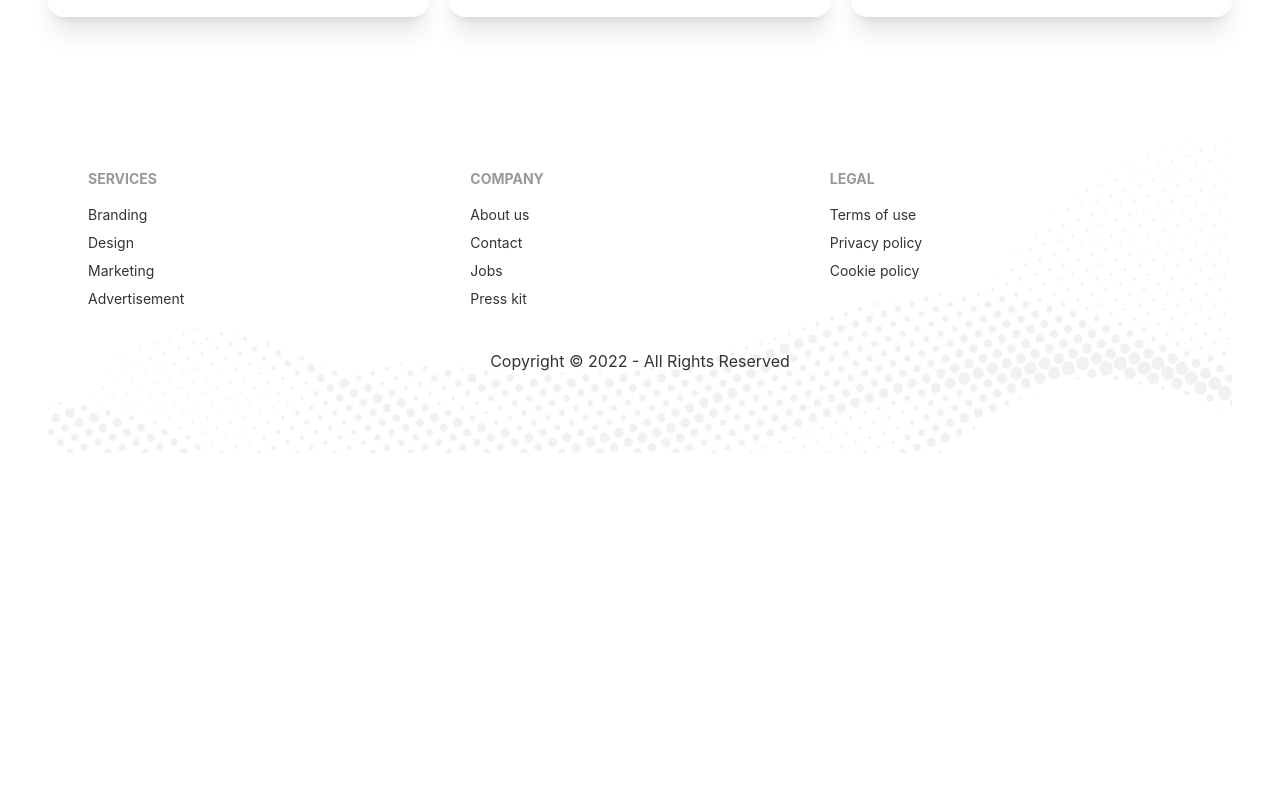
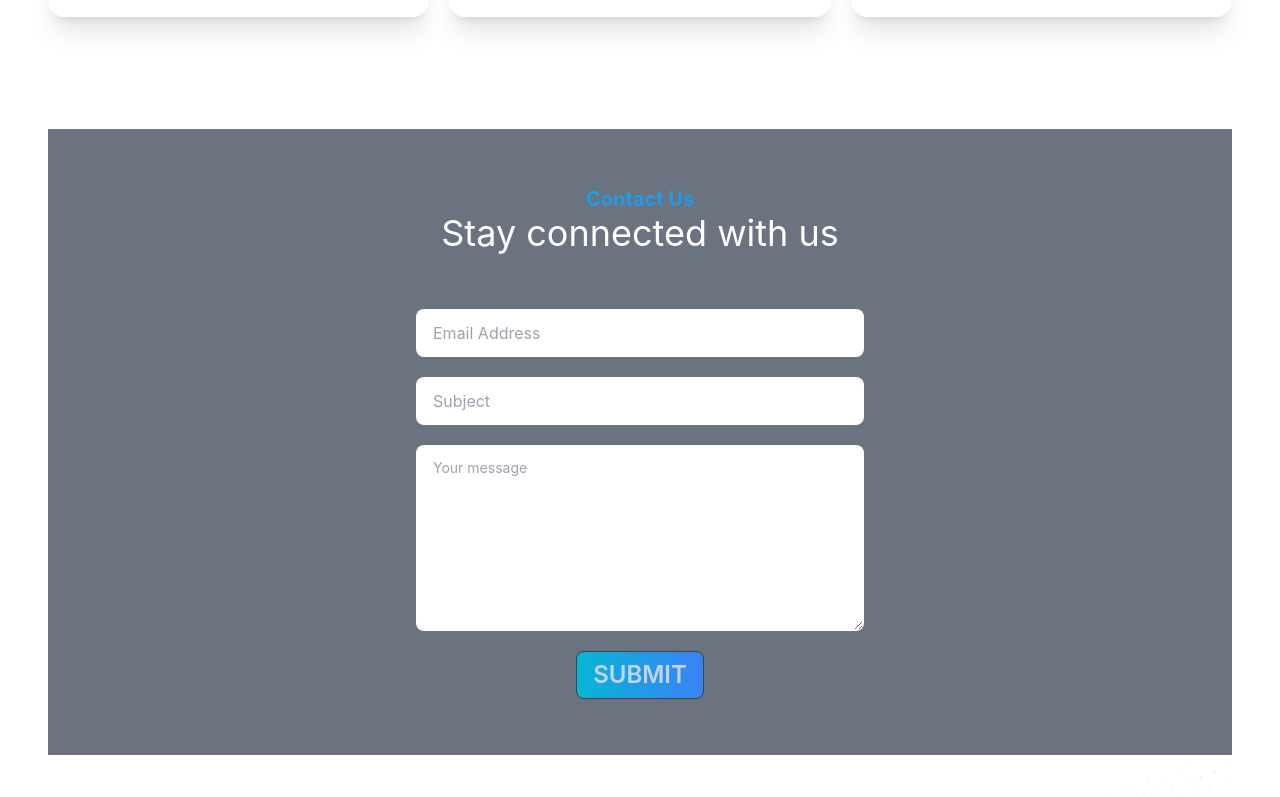
Before and after one commit to nurulamin092/manufacture-webapp-client, a React (Create React App) app: page / in a window 1280 px wide. Shown: the part 1680-2477 px from the top of the page. Before the commit the page ends 2133 px from the top, so only its background shows below. Built offline with nearby package versions, Linux system fonts and the light colour scheme; no server answers.

Commit message:
Contratc us

```diff
--- /dev/null
+++ b/src/Pages/Home/Contract.js
@@ -0,0 +1,34 @@
+import React from 'react';
+
+const Contract = () => {
+    return (
+        <section className='bg-gray-500 px-10 py-14'>
+            <div className='text-center pb-14  text-white'>
+                <p className='text-xl font-bold text-transparent bg-clip-text bg-gradient-to-br from-cyan-500 to-blue-500'>Contact Us</p>
+                <h2 className='text-4xl'>Stay connected with us</h2>
+            </div>
+            <div className='grid grid-cols-1 justify-items-center gap-5'>
+                <input
+                    type='text'
+                    placeholder='Email Address'
+                    className='input w-full max-w-md'
+                />
+                <input
+                    type='text'
+                    placeholder='Subject'
+                    className='input w-full max-w-md'
+                />
+                <textarea
+                    className='textarea w-full max-w-md'
+                    placeholder='Your message'
+                    rows={6}
+                ></textarea>
+                <div className="card-actions">
+                    <button className="btn bg-gradient-to-r from-cyan-500 to-blue-500 hover:from-pink-500 hover:to-yellow-500 text-2xl">Submit</button>
+                </div>
+            </div>
+        </section>
+    );
+};
+
+export default Contract;
--- a/src/Pages/Home/Home.js
+++ b/src/Pages/Home/Home.js
@@ -4,7 +4,7 @@ import HomeBanner from './HomeBanner';
 import Info from './Info';
 import Products from './Products';
 import Reviews from './Reviews';
-
+import Contract from './Contract';
 const Home = () => {
     return (
         <div className=''>
@@ -13,6 +13,7 @@ const Home = () => {
             <BusinessSummary></BusinessSummary>
             <Info></Info>
             <Reviews></Reviews>
+            <Contract></Contract>
         </div>
     );
 };
```
